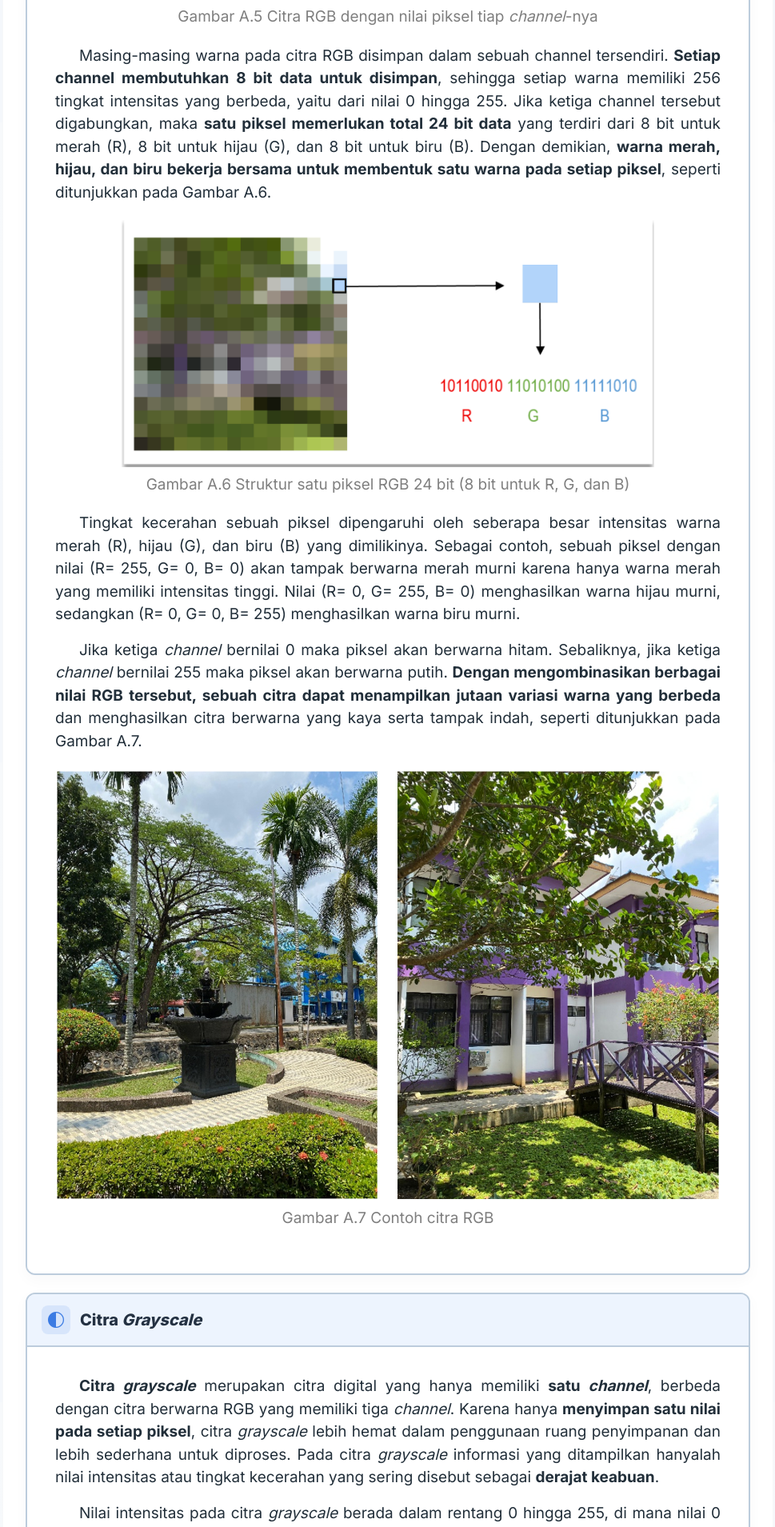
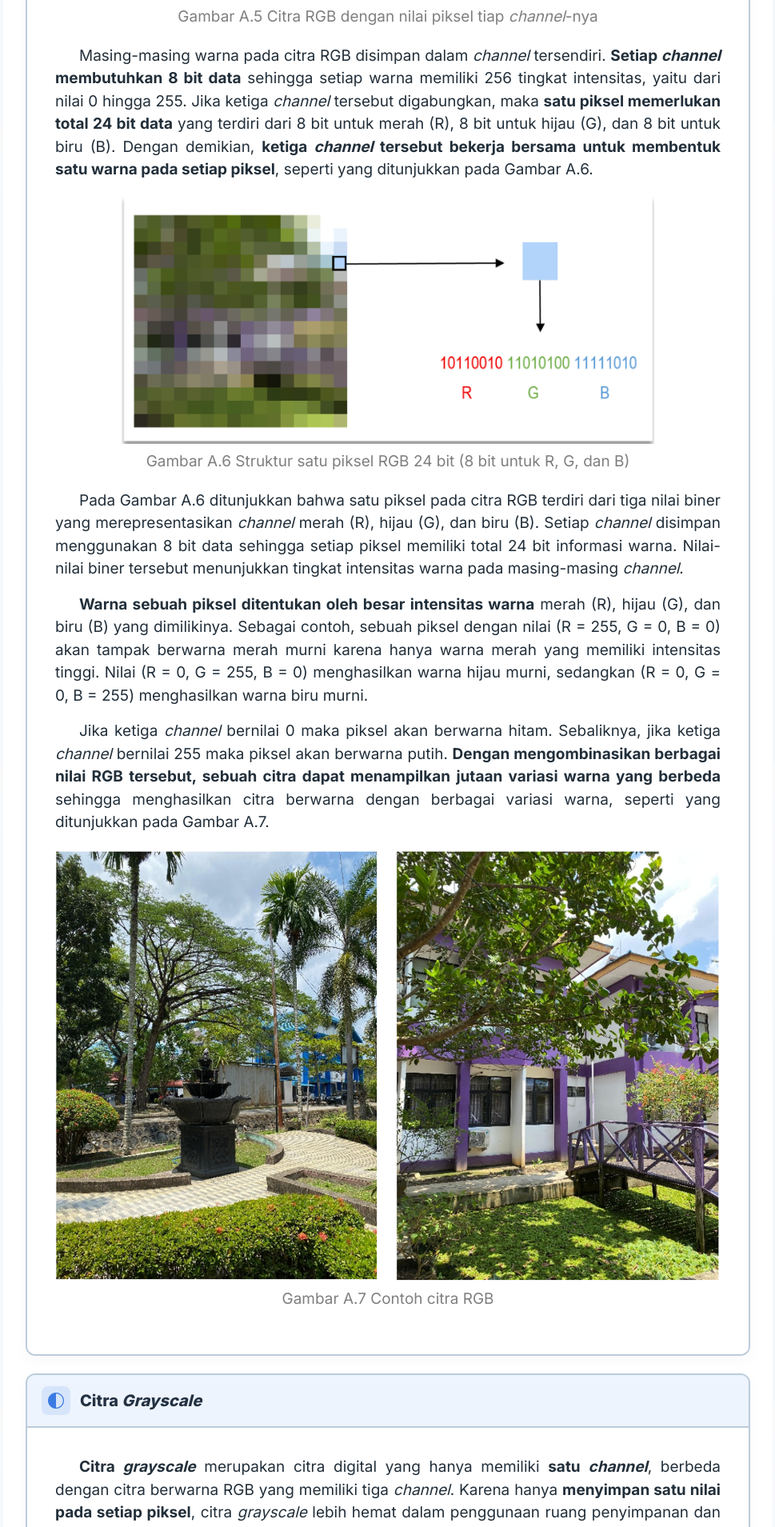
Before and after one commit to Hallovaa/SKRIPSI-MediaSFiltering, a Django app: page /materi/jenis-citra/ in a window 1280 px wide. Shown: the part 1447-3356 px from the top of the page at 80% size, without its empty margins (285-1254 px from the left). Run offline with Django 4.2, Linux system fonts and the light colour scheme; a user stored in the database is signed in; tables that the repository leaves empty hold one stand-in row (values such as "Sample post"); data that the repository does not hold is empty; some libraries are stand-ins or nearby versions.

Commit message:
commit keduapuluhsatu

```diff
--- a/mysite/medpem/templates/landing.html
+++ b/mysite/medpem/templates/landing.html
@@ -380,7 +380,7 @@
                         <div class="col-lg-6">
                             <div class="hero-content">
                                 <h1>MEDIA <br>PEMBELAJARAN<br> INTERAKTIF <em>SPATIAL FILTERING</em></h1>
-                                <p>Media ini dirancang untuk membantu kamu memahami konsep dan penerapan <em>Spatial Filtering</em> dengan lebih mudah melalui fitur interaktif dan kode editor yang dapat digunakan secara langsung.</p>
+                                <p>Media ini dirancang untuk membantu kamu memahami konsep dan penerapan <em>Spatial Filtering</em> dengan lebih mudah melalui fitur interaktif dan editor kode yang dapat digunakan secara langsung.</p>
                                 <a href="{% url 'login' %}" class="btn-mulai">
                                     Mulai Belajar <i class="bi bi-chevron-right"></i>
                                 </a>
@@ -418,7 +418,7 @@
                             <div class="feature-img-wrapper">
                                 <img src="{% static 'assets/img/hero/hero-5/code.png' %}" alt="Code Editor">
                             </div>
-                            <h4>Code Editor</h4>
+                            <h4>Editor Kode</h4>
                             <p>Tulis dan jalankan kode Python untuk mencoba <em>filter</em> pada citra dan melihat hasilnya secara langsung.</p>
                         </div>
                     </div>
--- a/mysite/medpem/templates/mhs/jenis-citra.html
+++ b/mysite/medpem/templates/mhs/jenis-citra.html
@@ -133,10 +133,10 @@
   <div class="card-section-body">
     <p style="text-align: justify; text-indent: 30px;">
       <strong>Citra berwarna</strong> adalah citra yang setiap pikselnya menyimpan informasi warna melalui
-      <strong>tiga <em>channel</em></strong> utama, yaitu R (<em>Red</em>/merah), G (<em>Green</em>/hijau), dan B (<em>Blue</em>/biru), yang sering disebut sebagai <strong>RGB</strong>.
-      Setiap piksel pada citra RGB tidak hanya menyimpan satu nilai, tetapi menyimpan tiga nilai sekaligus yang menunjukkan seberapa kuat warna merah, hijau, dan biru pada piksel tersebut.
-      Citra RGB dapat dibayangkan sebagai sebuah matriks besar, di mana setiap kotaknya merepresentasikan
-      <strong>satu piksel yang memiliki tiga informasi warna di dalamnya</strong> seperti ditunjukkan pada Gambar A.4 dan Gambar A.5.
+      <strong>tiga <em>channel</em></strong> utama, yaitu R (<em>Red</em>/merah), G (<em>Green</em>/hijau), dan B (<em>Blue</em>/biru), yang dikenal sebagai <strong>RGB</strong>.
+      Setiap  piksel pada citra RGB tidak hanya menyimpan satu nilai, tetapi menyimpan tiga nilai sekaligus yang menunjukkan intensitas warna merah, hijau, dan biru pada piksel tersebut.
+      Citra RGB dapat dibayangkan sebagai sebuah matriks yang tersusun dalam baris dan kolom, di mana setiap posisinya merepresentasikan
+      <strong>satu piksel yang memiliki tiga komponen warna</strong>, seperti yang ditunjukkan pada Gambar A.4 dan Gambar A.5.
     </p>
 
     <figure style="margin:30px 0;">
@@ -154,10 +154,10 @@
     </figure>
 
     <p style="text-align: justify; text-indent: 30px;">
-      Masing-masing warna pada citra RGB disimpan dalam sebuah channel tersendiri. <strong>Setiap channel membutuhkan 8 bit data untuk disimpan</strong>,
-      sehingga setiap warna memiliki 256 tingkat intensitas yang berbeda, yaitu dari nilai 0 hingga 255. Jika ketiga channel tersebut digabungkan, maka
+      Masing-masing warna pada citra RGB disimpan dalam <em>channel</em> tersendiri. <strong>Setiap <em>channel</em> membutuhkan 8 bit data</strong>
+      sehingga setiap warna memiliki 256 tingkat intensitas, yaitu dari nilai 0 hingga 255. Jika ketiga <em>channel</em> tersebut digabungkan, maka
       <strong>satu piksel memerlukan total 24 bit data</strong> yang terdiri dari 8 bit untuk merah (R), 8 bit untuk hijau (G), dan 8 bit untuk biru (B). Dengan demikian,
-      <strong>warna merah, hijau, dan biru bekerja bersama untuk membentuk satu warna pada setiap piksel</strong>, seperti ditunjukkan pada Gambar A.6.
+      <strong>ketiga <em>channel</em> tersebut bekerja bersama untuk membentuk satu warna pada setiap piksel</strong>, seperti yang ditunjukkan pada Gambar A.6.
     </p>
 
     <figure style="margin:20px 0;">
@@ -168,15 +168,21 @@
     </figure>
 
     <p style="text-align: justify; text-indent: 30px;">
-      Tingkat kecerahan sebuah piksel dipengaruhi oleh seberapa besar intensitas warna merah (R), hijau (G), dan biru (B) yang dimilikinya.
-      Sebagai contoh, sebuah piksel dengan nilai (R= 255, G= 0, B= 0) akan tampak berwarna merah murni karena hanya warna merah yang memiliki intensitas tinggi.
-      Nilai (R= 0, G= 255, B= 0) menghasilkan warna hijau murni, sedangkan (R= 0, G= 0, B= 255) menghasilkan warna biru murni.
+      Pada Gambar A.6 ditunjukkan bahwa satu piksel pada citra RGB terdiri dari tiga nilai biner yang merepresentasikan <em>channel</em> merah (R), hijau (G),
+      dan biru (B). Setiap <em>channel</em> disimpan menggunakan 8 bit data sehingga setiap piksel memiliki total 24 bit informasi warna. Nilai-nilai biner
+      tersebut menunjukkan tingkat intensitas warna pada masing-masing <em>channel</em>.
+    </p>
+
+    <p style="text-align: justify; text-indent: 30px;">
+      <strong>Warna sebuah piksel ditentukan oleh besar intensitas warna</strong> merah (R), hijau (G), dan biru (B) yang dimilikinya. Sebagai contoh, sebuah piksel
+      dengan nilai (R = 255, G = 0, B = 0) akan tampak berwarna merah murni karena hanya warna merah yang memiliki intensitas tinggi. Nilai
+      (R = 0, G = 255, B = 0) menghasilkan warna hijau murni, sedangkan (R = 0, G = 0, B = 255) menghasilkan warna biru murni.
     </p>
 
     <p style="text-align: justify; text-indent: 30px;">
       Jika ketiga <em>channel</em> bernilai 0 maka piksel akan berwarna hitam. Sebaliknya, jika ketiga <em>channel</em> bernilai 255 maka piksel akan berwarna putih.
       <strong>Dengan mengombinasikan berbagai nilai RGB tersebut, sebuah citra dapat menampilkan jutaan variasi warna yang berbeda</strong>
-      dan menghasilkan citra berwarna yang kaya serta tampak indah, seperti ditunjukkan pada Gambar A.7.
+      sehingga menghasilkan citra berwarna dengan berbagai variasi warna, seperti yang ditunjukkan pada Gambar A.7.
     </p>
 
     <figure style="margin:20px 0;">
@@ -200,12 +206,12 @@
       <strong>Citra <em>grayscale</em></strong> merupakan citra digital yang hanya memiliki
       <strong>satu <em>channel</em></strong>, berbeda dengan citra berwarna RGB yang memiliki tiga <em>channel</em>.
       Karena hanya <strong>menyimpan satu nilai pada setiap piksel</strong>, citra <em>grayscale</em> lebih hemat dalam penggunaan ruang penyimpanan dan lebih sederhana untuk diproses.
-      Pada citra <em>grayscale</em> informasi yang ditampilkan hanyalah nilai intensitas atau tingkat kecerahan yang sering disebut sebagai <strong>derajat keabuan</strong>.
+      Pada citra <em>grayscale</em>, informasi yang ditampilkan hanya berupa nilai intensitas atau tingkat kecerahan yang sering disebut sebagai <strong>derajat keabuan</strong>.
     </p>
 
     <p style="text-align: justify; text-indent: 30px;">
-      Nilai intensitas pada citra <em>grayscale</em> berada dalam rentang 0 hingga 255, di mana nilai 0 merepresentasikan warna hitam dan nilai 255 merepresentasikan warna putih.
-      Nilai-nilai di antara rentang tersebut menunjukkan berbagai tingkat keabuan. Semakin rendah nilai piksel maka warna yang dihasilkan akan semakin gelap dan mendekati hitam.
+      Nilai intensitas pada citra <em>grayscale</em> berada pada rentang 0 hingga 255, di mana nilai 0 merepresentasikan warna hitam dan nilai 255 merepresentasikan warna putih.
+      Nilai di antara rentang tersebut menunjukkan berbagai tingkat keabuan. Semakin rendah nilai piksel maka warna yang dihasilkan akan semakin gelap dan mendekati hitam.
       Sebaliknya, semakin tinggi nilai piksel maka warna akan semakin terang dan mendekati putih, seperti ditunjukkan pada Gambar A.8.
     </p>
 
@@ -220,9 +226,9 @@
       <div class="sub-card-header"><span>Citra <em>Grayscale</em> dan Nilai Pikselnya</span></div>
       <div class="sub-card-body">
         <p style="text-align: justify; text-indent: 30px;">
-          Perhatikan Gambar A.9 yang menampilkan citra <em>grayscale</em> berukuran 256×256 piksel dan citra hasil <em>resize</em> menjadi ukuran 8×8 piksel.
+          Perhatikan Gambar A.9 yang menampilkan citra <em>grayscale</em> berukuran 256×256 piksel serta citra hasil <em>resize</em> menjadi ukuran 8×8 piksel.
           Dengan ukuran citra yang lebih kecil, nilai matriks piksel dan intensitas keabuan dapat diamati dengan lebih mudah.
-          Hal ini membantu dalam memahami bagaimana nilai numerik pada matriks citra berhubungan langsung dengan tampilan visual citra <em>grayscale</em>.
+          Hal ini membantu dalam memahami hubungan antara nilai numerik pada matriks citra dengan tampilan visual citra <em>grayscale</em>.
         </p>
 
         <figure style="margin:20px 0;">
@@ -254,9 +260,9 @@
     </p>
 
     <p style="text-align: justify; text-indent: 30px;">
-      Tampilan ini meniru cara mata manusia membedakan tingkat terang dan gelap, karena dalam melihat suatu objek,
-      mata manusia sangat peka terhadap perubahan kecerahan, terutama saat mengenali bentuk dan detail.
-      Oleh sebab itu, citra <em>grayscale</em> sering digunakan dalam berbagai aplikasi pemrosesan
+      Tampilan ini meniru cara mata manusia membedakan tingkat terang dan gelap. Dalam melihat suatu objek,
+      mata manusia peka terhadap perubahan kecerahan, terutama saat mengenali bentuk dan detail.
+      Oleh karena itu, citra <em>grayscale</em> sering digunakan dalam berbagai aplikasi pemrosesan
       citra digital yang memerlukan analisis bentuk, tekstur, dan intensitas cahaya.
     </p>
 
@@ -268,11 +274,9 @@
     </figure>
 
     <p style="text-align: justify; text-indent: 30px;">
-      Citra RGB dapat dikonversi ke dalam citra <em>grayscale</em> dengan cara menggabungkan informasi dari ketiga <em>channel</em> warna.
-      Salah satu cara paling sederhana adalah dengan <strong>mengambil nilai rata-rata dari komponen merah, hijau, dan biru pada setiap piksel</strong>.
-      Metode ini menghasilkan citra <em>grayscale</em> dengan tingkat kecerahan yang cukup baik,
-      <strong>namun belum sepenuhnya mencerminkan persepsi visual manusia</strong>.
-      Nilai intensitas citra <em>grayscale</em> pada metode ini dihitung menggunakan persamaan berikut:
+      Citra RGB dapat dikonversi menjadi citra <em>grayscale</em> dengan cara menggabungkan nilai dari tiga <em>channel</em> warna,
+      yaitu merah, hijau, dan biru pada setiap piksel. Salah satu cara paling sederhana adalah dengan <strong>mengambil
+      nilai rata-rata dari ketiga <em>channel</em> </strong>tersebut. Proses konversi ini dapat dinyatakan dengan persamaan berikut:
     </p>
 
     <p style="text-align: center; font-size: 28px; margin-top: 30px">
@@ -283,11 +287,10 @@
     </p>
 
     <p style="text-align: justify; text-indent: 30px;">
-      Selain metode rata-rata terdapat metode konversi lain yang menghasilkan citra <em>grayscale</em> yang lebih realistis, yaitu dengan
-      <strong>memberikan bobot berbeda pada setiap <em>channel</em> warna sesuai dengan sensitivitas mata manusia</strong>.
-      Mata manusia cenderung lebih peka terhadap warna hijau dibandingkan warna merah dan biru.
-      Oleh karena itu dalam perhitungan luminansi, <em>channel</em> hijau diberikan bobot yang lebih besar, sehingga tingkat kecerahan yang dihasilkan lebih mendekati cara manusia melihat cahaya dan warna.
-      Perhitungan nilai <em>grayscale</em> pada metode luminansi dilakukan menggunakan persamaan berikut:
+      Selain metode rata-rata terdapat metode konversi lain untuk menghasilkan citra <em>grayscale</em> dengan
+      <strong>memberikan bobot berbeda pada setiap <em>channel</em> warna</strong>. Hal ini didasarkan pada sensitivitas mata manusia
+      yang lebih peka terhadap warna hijau dibandingkan warna merah dan biru. Oleh karena itu, <em>channel</em> hijau
+      diberi bobot lebih besar agar tingkat kecerahan citra terlihat lebih jelas. Proses konversi dengan metode luminasi dapat dinyatakan dengan persamaan berikut:
     </p>
 
     <p style="text-align: center; font-size: 28px;">
@@ -316,10 +319,10 @@
   <div class="card-section-body">
 
     <p style="text-align: justify; text-indent: 30px;">
-      <strong>Citra biner</strong> sesuai dengan namanya merupakan citra digital yang
-      <strong>hanya menyimpan dua nilai yaitu 0 dan 1</strong>. Nilai 0 merepresentasikan warna hitam, sedangkan nilai 1 merepresentasikan warna putih.
-      Karena hanya memiliki dua kemungkinan nilai, <strong>setiap piksel pada citra biner hanya membutuhkan 1 bit ruang memori</strong>.
-      Hal ini menjadikan citra biner sebagai jenis citra yang paling sederhana dan paling hemat dalam penggunaan penyimpanan.
+      <strong>Citra biner</strong> merupakan citra digital yang <strong>hanya memiliki dua nilai piksel, yaitu 0 dan 1</strong>.
+      Nilai 0 merepresentasikan warna hitam, sedangkan nilai 1 merepresentasikan warna putih. Karena hanya memiliki
+      dua kemungkinan nilai, setiap piksel pada citra biner hanya membutuhkan 1 bit data untuk disimpan. Hal ini menjadikan
+      citra biner sebagai jenis citra yang paling sederhana dan hemat dalam penggunaan ruang penyimpanan.
     </p>
 
     <figure style="margin:20px 0;">
@@ -330,9 +333,9 @@
     </figure>
 
     <p style="text-align: justify; text-indent: 30px;">
-      Pada Gambar A.12 terlihat bahwa setiap kotak diberi nilai biner.
-      Piksel berwarna <strong>hitam</strong> memiliki <strong>nilai 0</strong> yang umumnya merepresentasikan <strong>latar belakang</strong>,
-      sedangkan piksel berwarna <strong>putih</strong> memiliki <strong>nilai 1</strong> yang biasanya merepresentasikan <strong>objek atau bagian yang dianggap penting dalam citra</strong>.
+      Pada Gambar A.12 terlihat bahwa setiap kotak memiliki nilai biner. Piksel berwarna <strong>hitam</strong> <strong>bernilai 0</strong>
+      yang umumnya merepresentasikan <strong>latar belakang</strong>, sedangkan piksel berwarna <strong>putih</strong> <strong>bernilai 1</strong> yang
+      biasanya merepresentasikan <strong>objek atau bagian penting dalam citra</strong>.
     </p>
 
     <figure style="margin:20px 0;">
@@ -344,10 +347,10 @@
 
     <p style="text-align: justify; text-indent: 30px;">
       Citra biner umumnya diperoleh dengan mengubah citra <em>grayscale</em> menjadi citra hitam-putih menggunakan suatu
-      <strong>nilai ambang (<em>threshold</em>)</strong>. Pada proses ini setiap <strong>nilai piksel pada citra <em>grayscale</em> dibandingkan dengan nilai ambang tertentu</strong>.
-      Jika tingkat kecerahan suatu piksel lebih besar dari nilai ambang tersebut, maka piksel diklasifikasikan sebagai putih (1).
-      Sebaliknya, jika tingkat kecerahannya lebih kecil atau sama dengan nilai ambang, maka piksel diklasifikasikan sebagai hitam (0).
-      <strong>Nilai ambang berfungsi sebagai batas pemisah yang menentukan piksel mana yang termasuk ke dalam objek dan mana yang termasuk ke dalam latar belakang</strong>.
+      <strong>nilai ambang (<em>threshold</em>)</strong>. Pada proses ini, <strong>setiap nilai piksel pada citra <em>grayscale</em> dibandingkan dengan nilai ambang tertentu</strong>.
+      Jika nilai piksel lebih besar dari nilai ambang, maka piksel diklasifikasikan sebagai putih (1). Sebaliknya,
+      jika nilai piksel lebih kecil atau sama dengan nilai ambang, maka piksel diklasifikasikan sebagai hitam (0).
+      <strong>Nilai ambang berfungsi sebagai batas pemisah untuk menentukan piksel yang termasuk objek dan piksel yang termasuk latar belakang</strong>.
     </p>
 
   </div>
--- a/mysite/medpem/templates/petunjuk.html
+++ b/mysite/medpem/templates/petunjuk.html
@@ -345,8 +345,9 @@
                                             <p class="mb-3"><b>Tentang Halaman Materi:</b></p>
                                             <ul class="step-list">
                                                 <li><span class="step-num">1</span> <b>Nama pengguna</b> ditampilkan sebagai identitas setelah berhasil masuk.</li>
-                                                <li><span class="step-num">2</span> <b>Sidebar materi</b> digunakan untuk menavigasi bab pembelajaran.</li>
-                                                <li><span class="step-num">3</span> <b>Navigasi halaman</b> menyediakan tombol Sebelum dan Selanjutnya.</li>
+                                                <li><span class="step-num">2</span> <b>Tombol menu</b> digunakan untuk membuka dan menutup sidebar materi.</li>
+                                                <li><span class="step-num">3</span> <b>Sidebar</b> digunakan untuk menavigasi bab pembelajaran. Halaman dengan <b>ikon gembok</b> belum dapat dibuka sehingga pengguna harus <b>menyelesaikan materi sebelumnya</b> terlebih dahulu.</li>
+                                                <li><span class="step-num">4</span> <b>Navigasi halaman</b> menyediakan tombol Sebelum dan Selanjutnya.</li>
                                             </ul>
                                         </div>
                                     </div>
```
Also changed, not shown: mysite/medpem/templates/materi.html (+18 -0 lines), mysite/medpem/templates/mhs/k-konvolusi.html (+19 -19 lines), mysite/medpem/templates/mhs/normalisasi-citra.html (+5 -5 lines), mysite/medpem/templates/mhs/pengertian-citra.html (+16 -22 lines), mysite/medpem/templates/mhs/pengertian-spatial.html (+11 -18 lines), mysite/medpem/templates/mhs/spatial-frequency.html (+10 -10 lines), mysite/medpem/templates/mhs/t-padding.html (+11 -11 lines), mysite/medpem/templates/tentang.html (+5 -5 lines), mysite/medpem/static/assets/img/konten/5A.png, mysite/medpem/static/assets/img/petunjuk/beranda.png, mysite/medpem/static/assets/img/petunjuk/materi.png.
